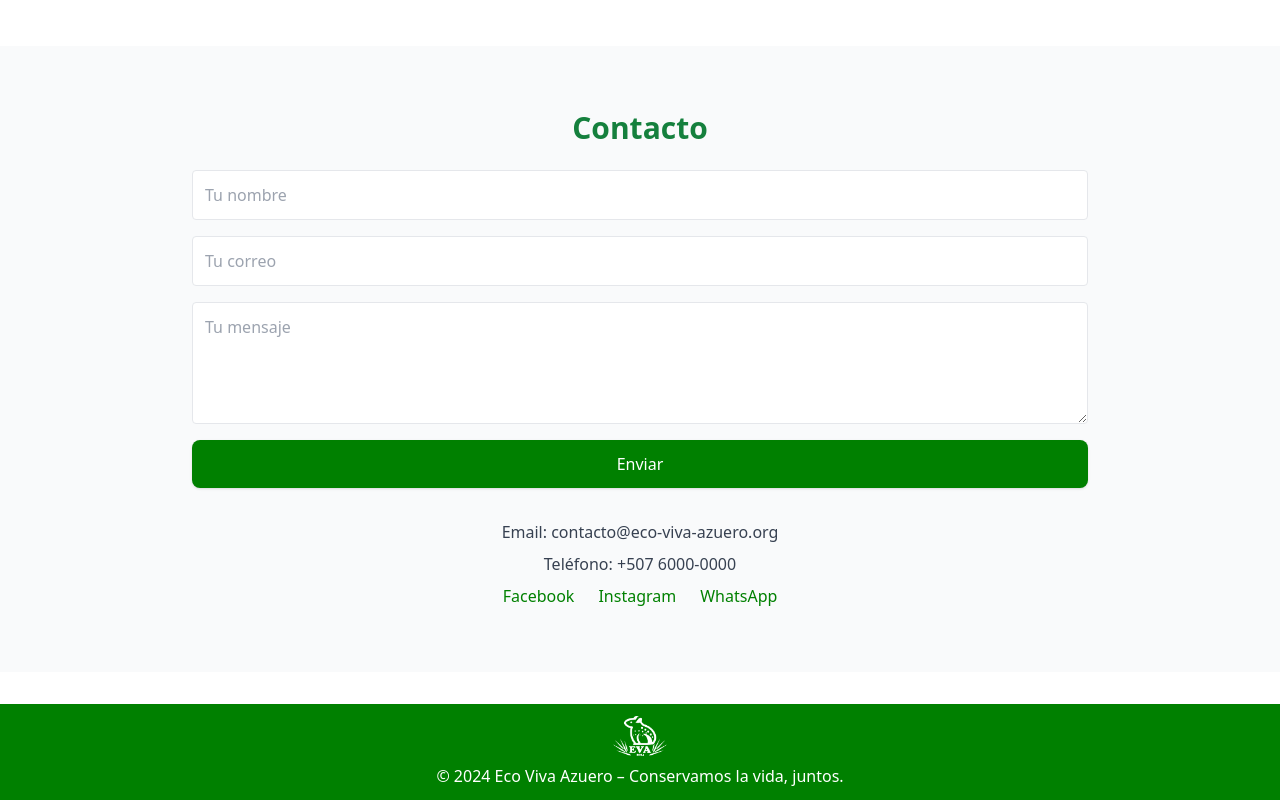
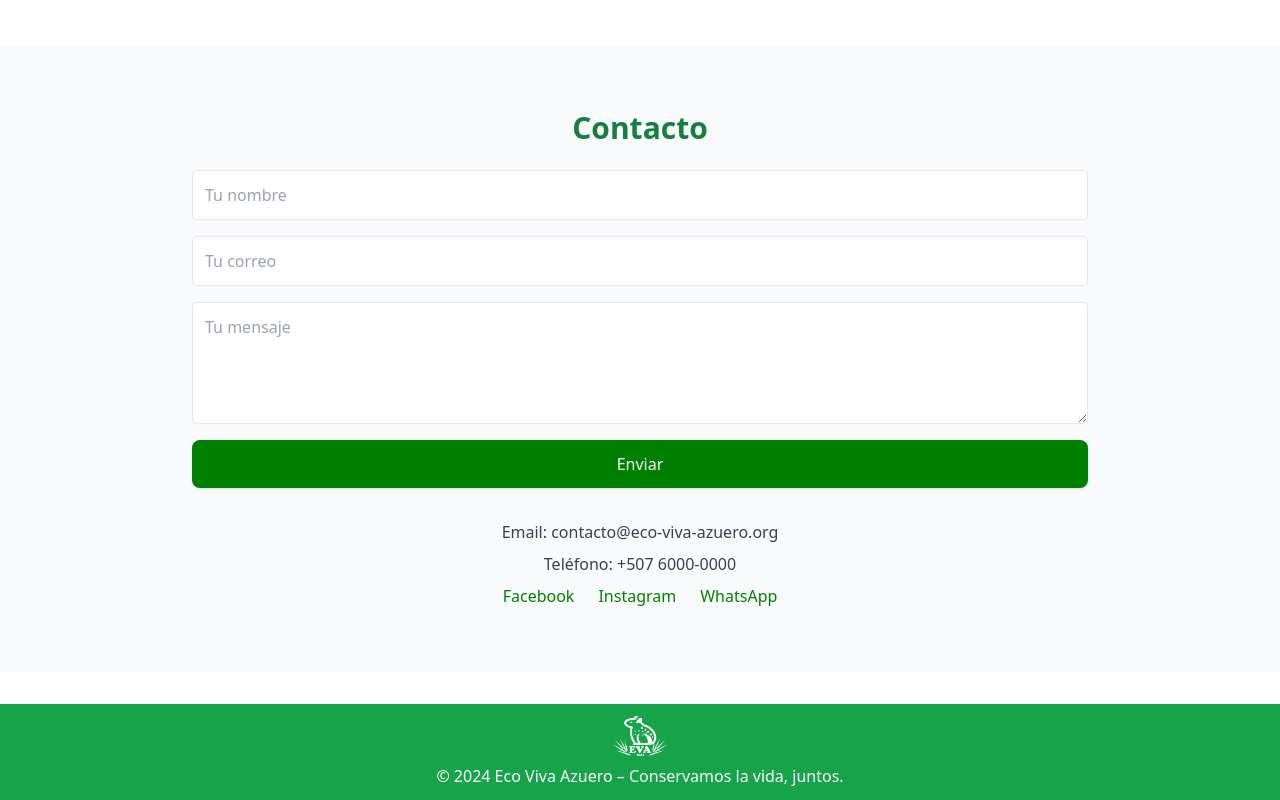
Before and after one commit to JvWyatt/eco-viva-azuero.org, a plain HTML site: page index.html in a window 1280 px wide. Shown: the part 2291-3091 px from the top of the page. Drawn offline with nearby package versions, Linux system fonts and the light colour scheme.

Commit message:
repo update

```diff
--- a/index.html
+++ b/index.html
@@ -146,7 +146,7 @@
   </section>
 
   <!-- FOOTER -->
-  <footer class="bg-verde-custom text-white py-3 mt-8">
+  <footer class="bg-green-600 text-white py-3 mt-8">
     <div class="max-w-6xl mx-auto text-center">
       <img src="img/ECO-VIVA-AZUERO (white).webp" alt="Logo EVA" class="h-10 mx-auto mb-2">
       <p>© 2024 Eco Viva Azuero – Conservamos la vida, juntos.</p>
```
